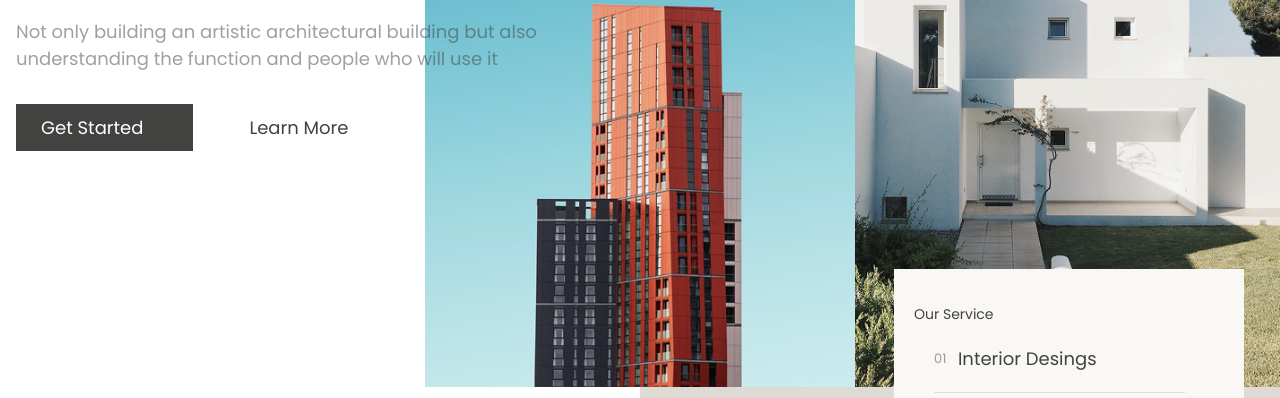
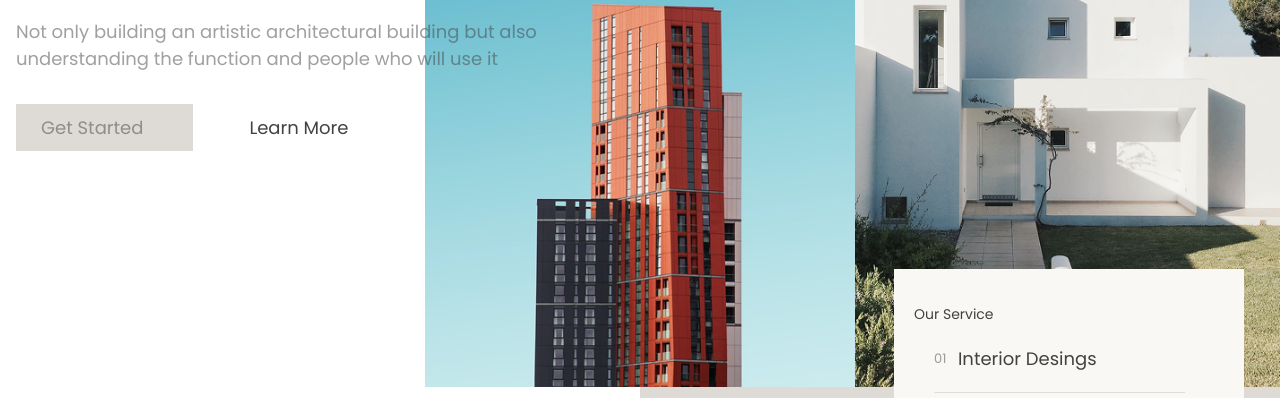
Before and after one commit to jrramoncp/architecture_header, a website built with Vite: page index.html in a window 1280 px wide. In both pictures the pointer is over the link "Get Started". Shown: the part 348-746 px from the top of the page. Built offline with nearby package versions, Linux system fonts and the light colour scheme; files whose address does not match are found by name; a web font is replaced by a local one.

Commit message:
last tweaks

```diff
--- a/src/sass/layout/_main.scss
+++ b/src/sass/layout/_main.scss
@@ -26,6 +26,7 @@ main{
                 margin-bottom: 32px;
             }
 
+            // BUTTONS STYLES
             .hero__buttons{
                 @include m.reset-list;
                 a{
@@ -44,11 +45,16 @@ main{
                     background-image: url(/img/diagonal-arrow.svg);
                     background-repeat: no-repeat;
                     background-position: right 1em center;
+                    transition: ease 0.5s;
+                    &:hover{
+                        background-color: v.$background-secondary-color;
+                        color: v.$font-secondary-color;
+                    }
                 }
 
             }
         }
-        //HERO NUMBERS
+        //HERO NUMBERS STYLES
         .hero__numbers{
             display: flex;
             align-items: stretch;
@@ -74,6 +80,7 @@ main{
         }
     }
 
+    // ASIDE SERVICES STYLES
     aside.service{
         background-color: #FAF8F5;
         position: absolute;
```
